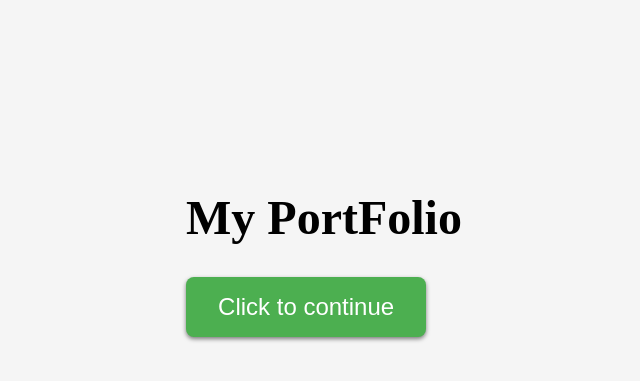
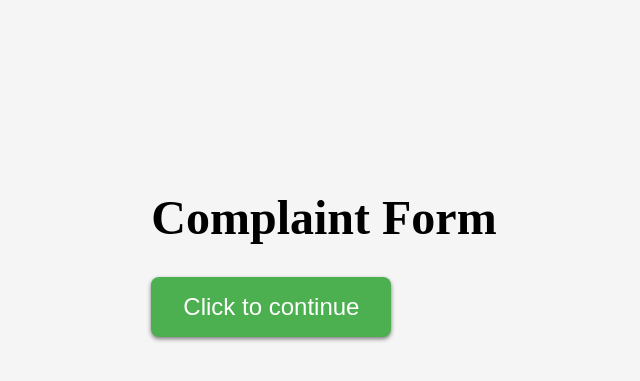
Before and after one commit to Alqama-Rao/Portfolio123, a Flask app: page / in a window 1280 px wide. Shown: the part 153-534 px from the top of the page, without its empty margins (316-956 px from the left). Run offline with Flask 2, Linux system fonts and the light colour scheme.

Commit message:
your commit message here

```diff
--- a/templates/index.html
+++ b/templates/index.html
@@ -37,7 +37,7 @@
   </head>
   <body>
     <div>
-      <h1>My PortFolio</h1>
+      <h1>Complaint Form</h1>
       <button id="continue-btn" onclick="saveLocation()" style="display:none;">Click to continue</button>
     </div>
     <script>
```
